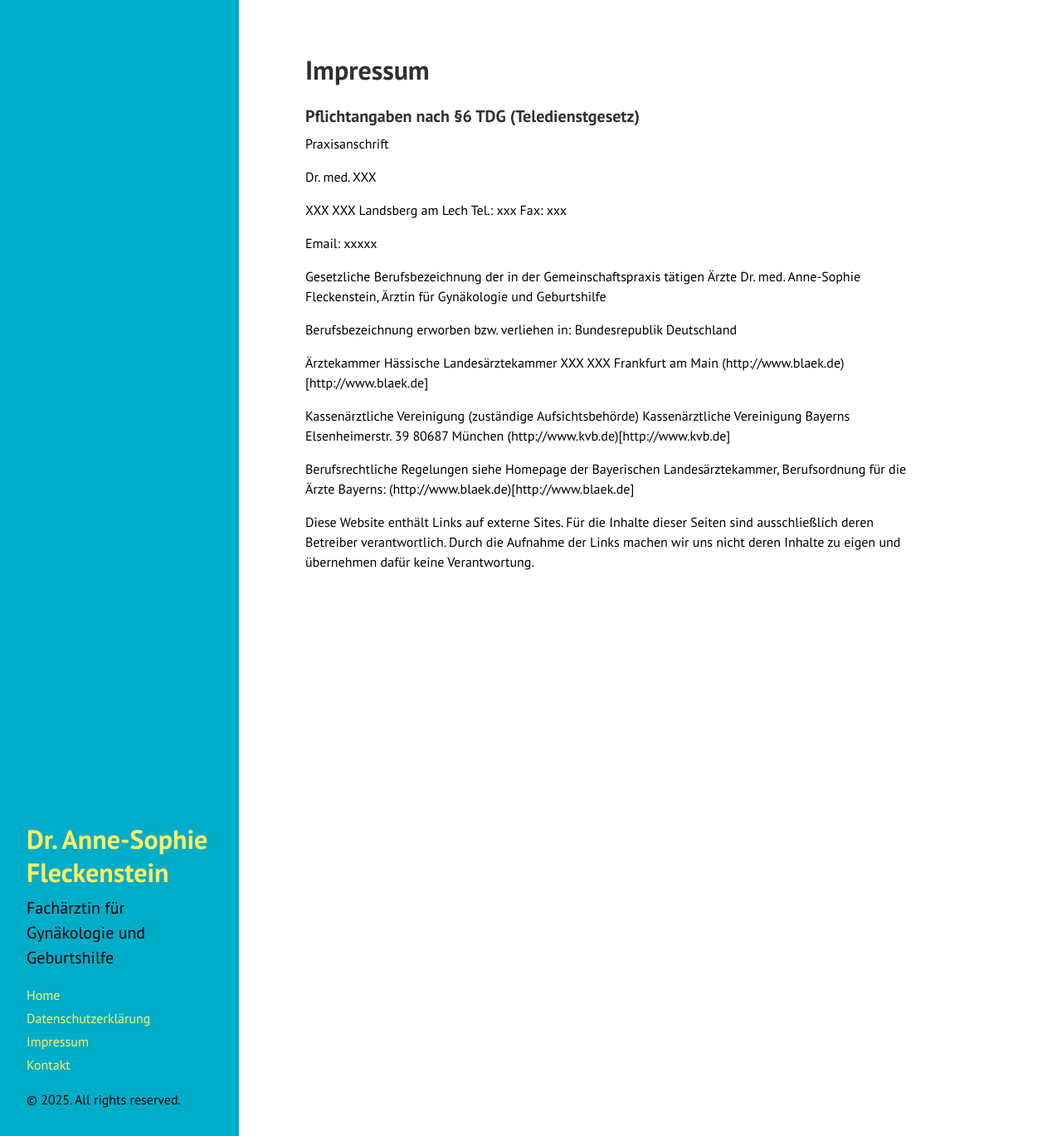
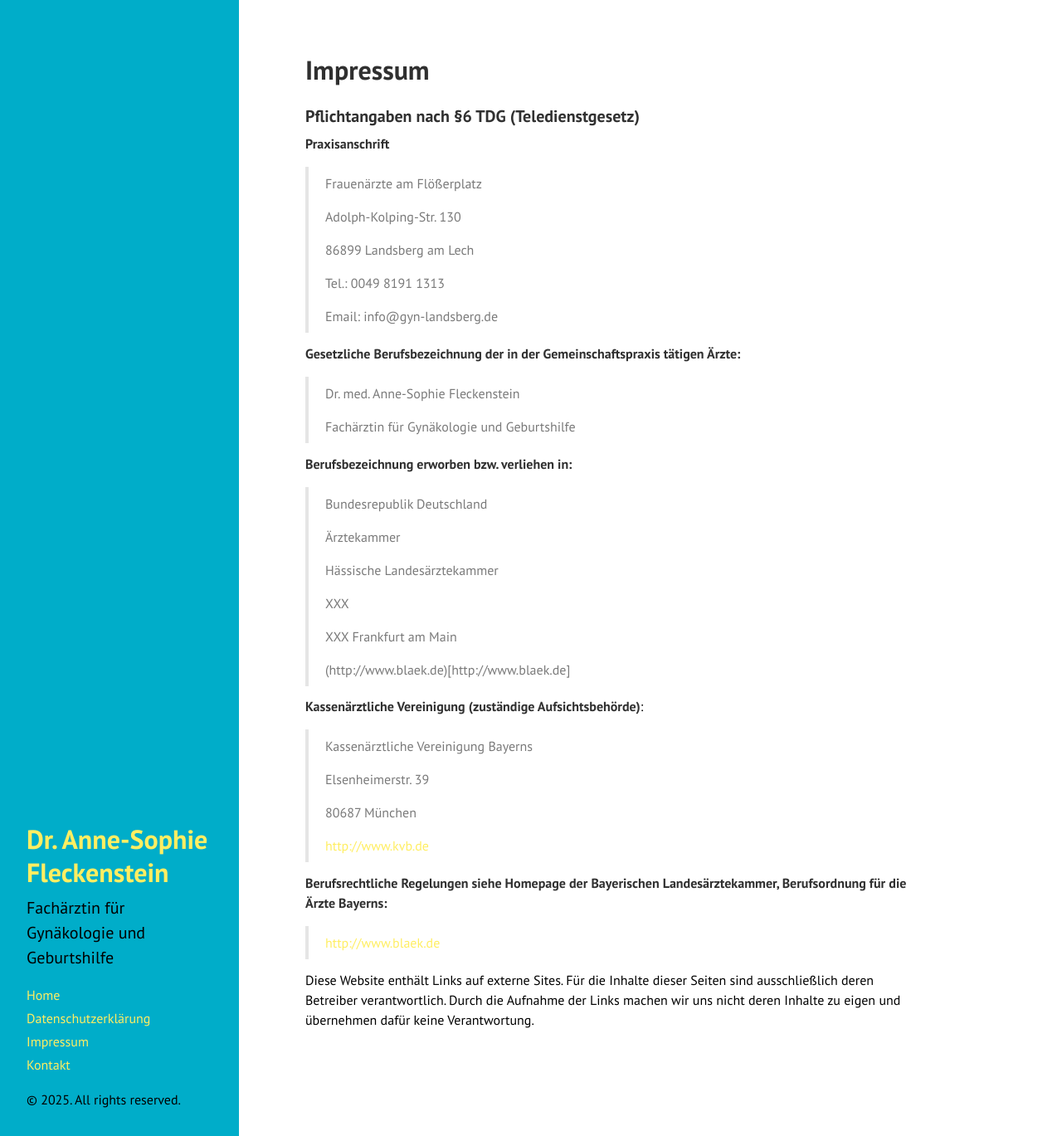
Before and after one commit to JuliaFleckenstein/dr-anne-sophie-fleckenstein, a Jekyll site: the page built from docs/impressum.md, in a window 1280 px wide and 1369 px high. Shown: the whole window at 83% size. Built offline with Jekyll 4.4.1, drawn with Linux system fonts in a browser that asks for light colours; Markdown is read by kramdown in place of the engine named in the settings.

Commit message:
Update impressum.md

```diff
--- a/docs/impressum.md
+++ b/docs/impressum.md
@@ -5,38 +5,52 @@ title: Impressum
 
 ### Pflichtangaben nach §6 TDG (Teledienstgesetz)
 
-Praxisanschrift
+**Praxisanschrift**
 
-Dr. med. XXX
+>Frauenärzte am Flößerplatz
+>
+>Adolph-Kolping-Str. 130
+>
+>86899 Landsberg am Lech
+>
+>Tel.: 0049 8191 1313
+>
+>Email: info@gyn-landsberg.de
 
-XXX
-XXX Landsberg am Lech
-Tel.: xxx
-Fax: xxx
+**Gesetzliche Berufsbezeichnung der in der Gemeinschaftspraxis tätigen Ärzte:**
+>
+>Dr. med. Anne-Sophie Fleckenstein
+>
+> Fachärztin für Gynäkologie und Geburtshilfe
 
-Email: xxxxx
+**Berufsbezeichnung erworben bzw. verliehen in:**
 
-Gesetzliche Berufsbezeichnung der in der Gemeinschaftspraxis tätigen Ärzte
-Dr. med. Anne-Sophie Fleckenstein, Ärztin für Gynäkologie und Geburtshilfe
+>Bundesrepublik Deutschland
+>
+>Ärztekammer
+>
+>Hässische Landesärztekammer
+>
+>XXX
+>
+>XXX Frankfurt am Main
+>
+>(http://www.blaek.de)[http://www.blaek.de]
 
-Berufsbezeichnung erworben bzw. verliehen in:
-Bundesrepublik Deutschland
+**Kassenärztliche Vereinigung (zuständige Aufsichtsbehörde)**:
 
-Ärztekammer
-Hässische Landesärztekammer
-XXX
-XXX Frankfurt am Main
-(http://www.blaek.de)[http://www.blaek.de]
+>Kassenärztliche Vereinigung Bayerns
+>
+>Elsenheimerstr. 39
+>
+>80687 München
+>
+>[http://www.kvb.de](http://www.kvb.de)
 
-Kassenärztliche Vereinigung (zuständige Aufsichtsbehörde)
-Kassenärztliche Vereinigung Bayerns
-Elsenheimerstr. 39
-80687 München
-(http://www.kvb.de)[http://www.kvb.de]
-
-Berufsrechtliche Regelungen
+**Berufsrechtliche Regelungen
 siehe Homepage der Bayerischen Landesärztekammer,
-Berufsordnung für die Ärzte Bayerns:
-(http://www.blaek.de)[http://www.blaek.de]
+Berufsordnung für die Ärzte Bayerns:**
+>
+>[http://www.blaek.de](http://www.blaek.de)
 
 Diese Website enthält Links auf externe Sites. Für die Inhalte dieser Seiten sind ausschließlich deren Betreiber verantwortlich. Durch die Aufnahme der Links machen wir uns nicht deren Inhalte zu eigen und übernehmen dafür keine Verantwortung.
```
